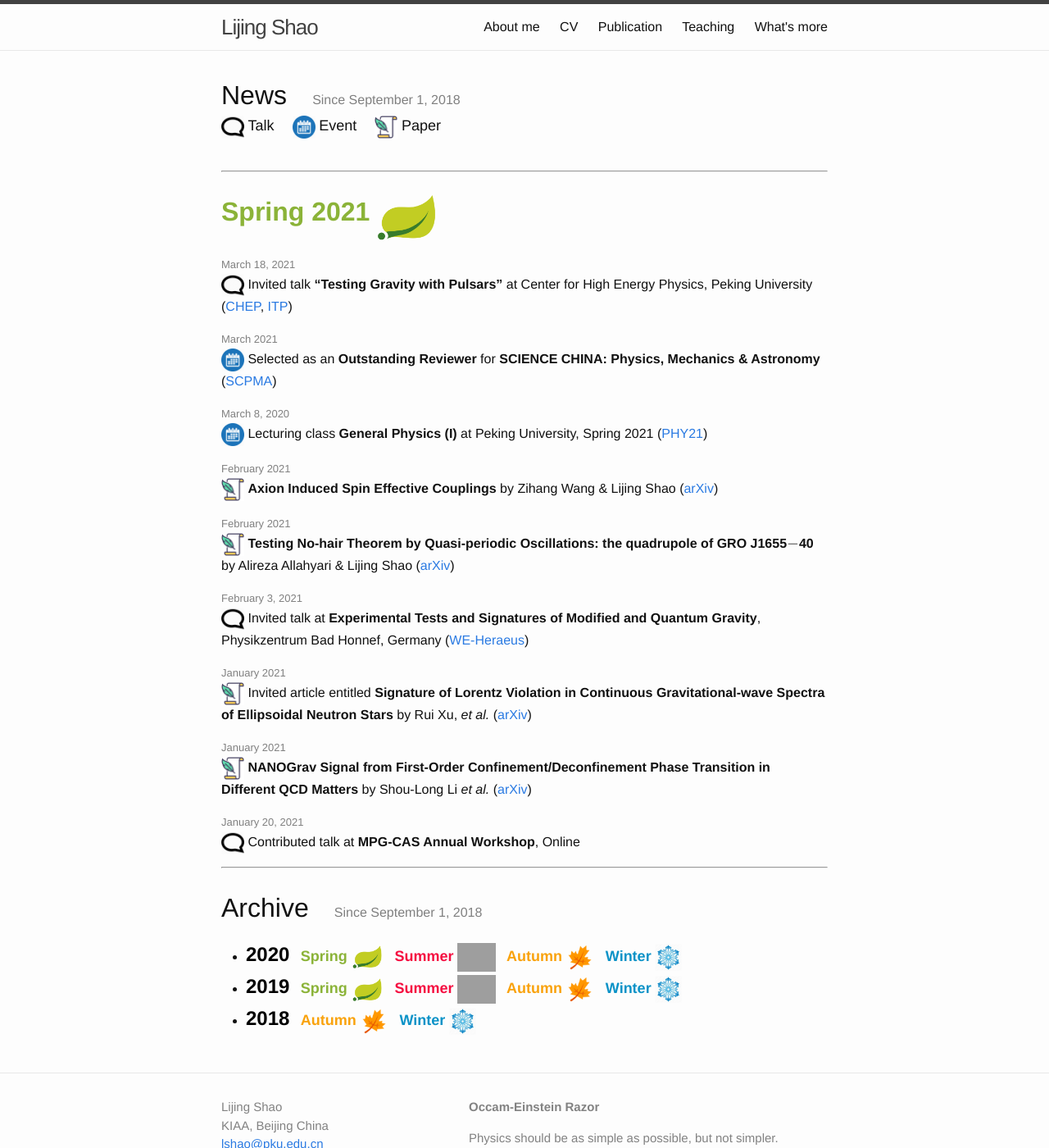
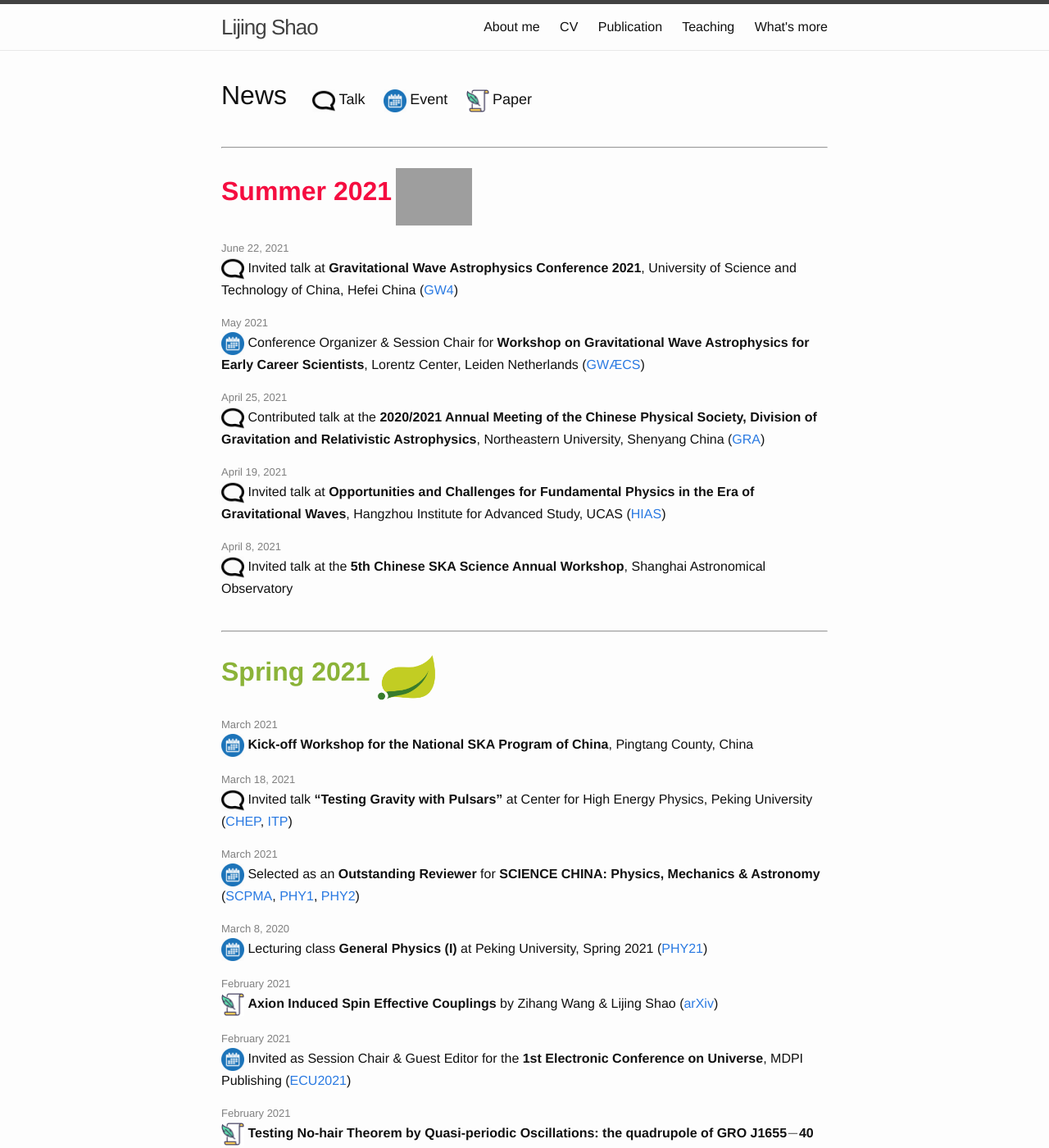
Before and after one commit to Friendshao/Friendshao.github.io, a Jekyll site: the page built from index.html, in a window 1280 px wide and 1400 px high. Shown: the whole window at 82% size. Built offline with Jekyll 4.4.1, drawn with Linux system fonts in a browser that asks for light colours; formulas are drawn with MathJax 3; grey boxes are pictures that could not be loaded.

Commit message:
add conferences

```diff
--- a/index.html
+++ b/index.html
@@ -32,8 +32,7 @@ layout: default
 
   <div class="home">
 
-    <font size="+3">News</font> &nbsp; &nbsp; &nbsp; <font color="grey"> Since
-      September 1, 2018 <br> </font>
+    <font size="+3">News</font>  &nbsp; &nbsp; &nbsp;
     <img src="img/talk.png" style="height:28px;">
     <font size="+1">Talk</font>
     &nbsp; &nbsp;
@@ -48,9 +47,56 @@ layout: default
 
     <br>
     <hr><br>
+    <font size="+3" color="#F50D40"><b>Summer 2021</b></font> <img
+    src="img/summer.png" style="height:70px;"><br> <p></p>
+
+    <font color="grey" size="2">June 22, 2021</font> <br>
+    <img src="img/talk.png" style="height:28px;">
+    Invited talk at <b>Gravitational Wave Astrophysics Conference 2021</b>, University of Science and Technology of China, Hefei China
+    (<a href="http://4th-gw-astro.csp.escience.cn/dct/page/1">GW4</a>)
+    <p></p>
+
+    <font color="grey" size="2">May 2021</font> <br>
+    <img src="img/event.png" style="height:28px;">
+      Conference Organizer & Session Chair for  <b>Workshop on Gravitational Wave Astrophysics for Early Career Scientists</b>, Lorentz Center, Leiden Netherlands
+      (<a href="https://www.lorentzcenter.nl/workshop-on-gravitational-wave-astrophysics-for-early-career-scientists.html">GWÆCS</a>)
+      <p></p>
+
+    <font color="grey" size="2">April 25, 2021</font> <br>
+    <img src="img/talk.png" style="height:28px;">
+    Contributed talk at the <b>2020/2021 Annual
+      Meeting of the Chinese Physical Society, Division of Gravitation and
+      Relativistic Astrophysics</b>, Northeastern University, Shenyang China
+    (<a href="http://gra2020.csp.escience.cn/">GRA</a>)
+    <p></p>
+
+    <font color="grey" size="2">April 19, 2021</font> <br>
+    <img src="img/talk.png" style="height:28px;">
+    Invited talk at <b>Opportunities and Challenges for Fundamental
+    Physics in the Era of Gravitational Waves</b>, Hangzhou Institute for
+    Advanced Study, UCAS
+    (<a href="https://indico.ictp-ap.org/event/5/overview">HIAS</a>)
+    <p></p>
+
+    <font color="grey" size="2">April 8, 2021</font> <br>
+    <img src="img/talk.png" style="height:28px;">
+    Invited talk at the <b>5th Chinese SKA Science Annual Workshop</b>,
+    Shanghai Astronomical Observatory
+    <p></p>
+
+    <!---------------------------------------------------------------->
+
+    <br>
+    <hr><br>
     <font size="+3" color="#8BB338"><b>Spring 2021</b></font>
       <img src="img/spring.png" style="height:60px;"><br>
     <p></p>
+
+    <font color="grey" size="2">March 2021</font> <br>
+    <img src="img/event.png" style="height:28px;">
+      <b>Kick-off Workshop for the National SKA Program of China</b>,
+      Pingtang County, China
+      <p></p>
 
     <font color="grey" size="2">March 18, 2021</font> <br>
     <img src="img/talk.png" style="height:28px;">
@@ -62,7 +108,9 @@ layout: default
     <font color="grey" size="2">March 2021</font> <br>
     <img src="img/event.png" style="height:28px;">
       Selected as an <b>Outstanding Reviewer</b> for <b>SCIENCE CHINA: Physics, Mechanics & Astronomy</b>
-      (<a href="https://mp.weixin.qq.com/s/u_07f_JjryUV_19NtKQECA">SCPMA</a>)
+      (<a href="https://mp.weixin.qq.com/s/u_07f_JjryUV_19NtKQECA">SCPMA</a>,
+      <a href="http://www.phy.pku.edu.cn/info/1182/6466.htm">PHY1</a>,
+      <a href="https://mp.weixin.qq.com/s/W2KEoIbaREEOV7FBHHzI1A">PHY2</a>)
       <p></p>
 
     <font color="grey" size="2">March 8, 2020</font> <br>
@@ -76,6 +124,12 @@ layout: default
     <b>Axion Induced Spin Effective Couplings</b> by Zihang Wang & Lijing Shao
     (<a href="https://arxiv.org/abs/2102.04669">arXiv</a>)
     <p></p>
+
+    <font color="grey" size="2">February 2021</font> <br>
+    <img src="img/event.png" style="height:28px;">
+      Invited as Session Chair & Guest Editor for the <b>1st Electronic Conference on Universe</b>, MDPI Publishing
+      (<a href="https://sciforum.net/conference/ECU2021">ECU2021</a>)
+      <p></p>
 
     <font color="grey" size="2">February 2021</font> <br>
     <img src="img/paper.png" style="height:28px;">
@@ -108,6 +162,7 @@ layout: default
     <img src="img/talk.png" style="height:28px;">
     Contributed talk at <b>MPG-CAS Annual Workshop</b>, Online
     <p></p>
+    <br>
 
     <!---------------------------------------------------------------->
 
```
